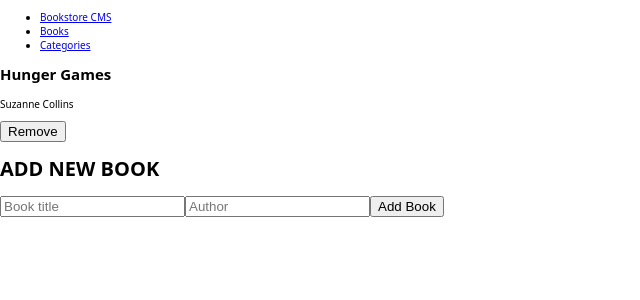
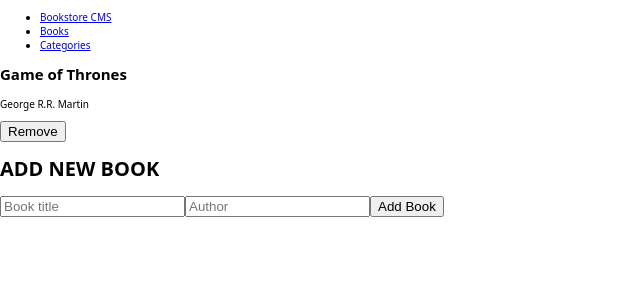
Before and after one commit to shaqdeff/CMS-Bookstore, a React (Create React App) app: page / in a window 1280 px wide. Shown: the top 300 px of the page, without its empty margins (0-640 px from the left). Built offline with nearby package versions, Linux system fonts and the light colour scheme.

Commit message:
Add functionality to app

```diff
--- a/src/App.js
+++ b/src/App.js
@@ -1,31 +1,21 @@
 import React from 'react';
-import { Routes, Route, BrowserRouter as Router } from 'react-router-dom';
+import { BrowserRouter as Router, Route, Routes } from 'react-router-dom';
 import './index.css';
+import Books from './Pages/BooksPage';
+import Categories from './Pages/Categories';
 import Navbar from './components/Navbar';
-import Books from './components/Books';
-import AddBook from './components/AddBook';
-import books from './bookData';
-import Categories from './components/Categories';
 
+/* eslint-disable react/prop-types */
+/* eslint-disable  react/destructuring-assignment */
 function App() {
   return (
-    <div className="container">
+    <div>
       <Router>
         <Navbar />
         <Routes>
-          <Route
-            path="/"
-            element={books.map((book) => (
-              <Books
-                key={book.id}
-                title={book.title}
-                author={book.author}
-              />
-            ))}
-          />
+          <Route path="/" element={<Books />} />
           <Route path="/categories" element={<Categories />} />
         </Routes>
-        <AddBook />
       </Router>
     </div>
   );
--- a/src/Pages/BooksPage.jsx
+++ b/src/Pages/BooksPage.jsx
@@ -1,9 +1,9 @@
 import React from 'react';
 import { useSelector } from 'react-redux';
-import Book from '../components/Book';
-import Forms from '../components/Form';
+import Book from '../components/Books';
+import AddBook from '../components/AddBook';
 
-const Books = () => {
+function Books() {
   // eslint-disable-next-line
   const books = useSelector((state) => state.books.books);
 
@@ -17,9 +17,9 @@
           author={book.author}
         />
       ))}
-      <Forms />
+      <AddBook />
     </div>
   );
-};
+}
 
 export default Books;
--- a/src/Pages/Categories.jsx
+++ b/src/Pages/Categories.jsx
@@ -1,6 +1,6 @@
 import { useState } from 'react';
 import { useDispatch, useSelector } from 'react-redux';
-import { checkStatus } from '../redux/categories/Categories';
+import { checkStatus } from '../Redux/Categories/Categories';
 
 function Categories() {
   const [status, setStatus] = useState(false);
--- a/src/Redux/Books/Books.js
+++ b/src/Redux/Books/Books.js
@@ -1,18 +1,18 @@
 import { v4 as uuidv4 } from 'uuid';
 
-export const ADD_BOOK = './books/ADD_BOOK';
-export const REMOVE_BOOK = './books/REMOVE_BOOK';
+export const ADD_BOOK = './Books/ADD_BOOK';
+export const REMOVE_BOOK = './Books/REMOVE_BOOK';
 
 export const initialState = {
   books: [
     {
       id: uuidv4(),
-      title: 'The One',
-      author: 'Jimmy Fitzimons',
+      title: 'Game of Thrones',
+      author: 'George R.R. Martin',
     },
   ],
 };
-
+/* eslint-disable  default-param-last */
 export default function booksReducer(state = initialState, action) {
   switch (action.type) {
     case ADD_BOOK: {
--- a/src/Redux/Categories/Categories.js
+++ b/src/Redux/Categories/Categories.js
@@ -1,6 +1,7 @@
-const CHECK_STATUS = 'bookstore/categories/checkStatus';
+const CHECK_STATUS = 'bookstore-cms/src/Redux/Categories/CHECK_STATUS';
 const initialState = [];
 
+/* eslint-disable  default-param-last */
 export default function categoriesReducer(state = initialState, action) {
   switch (action.type) {
     case CHECK_STATUS:
--- a/src/Redux/configureStore.js
+++ b/src/Redux/configureStore.js
@@ -1,6 +1,6 @@
 import { configureStore } from '@reduxjs/toolkit';
-import booksReducer from './books/Books';
-import categoriesReducer from './categories/Categories';
+import booksReducer from './Books/Books';
+import categoriesReducer from './Categories/Categories';
 
 const store = configureStore({
   reducer: {
--- a/src/components/AddBook.jsx
+++ b/src/components/AddBook.jsx
@@ -1,6 +1,6 @@
 import React, { useState } from 'react';
 import { useDispatch } from 'react-redux';
-import { addBook } from '../redux/books/Books';
+import { addBook } from '../Redux/Books/Books';
 
 function AddBook() {
   const [state, setState] = useState({
--- a/src/components/Books.jsx
+++ b/src/components/Books.jsx
@@ -1,5 +1,5 @@
 import { useDispatch } from 'react-redux';
-import { removeBook } from '../redux/books/Books';
+import { removeBook } from '../Redux/Books/Books';
 
 /* eslint-disable react/prop-types */
 /* eslint-disable  react/destructuring-assignment */
```
